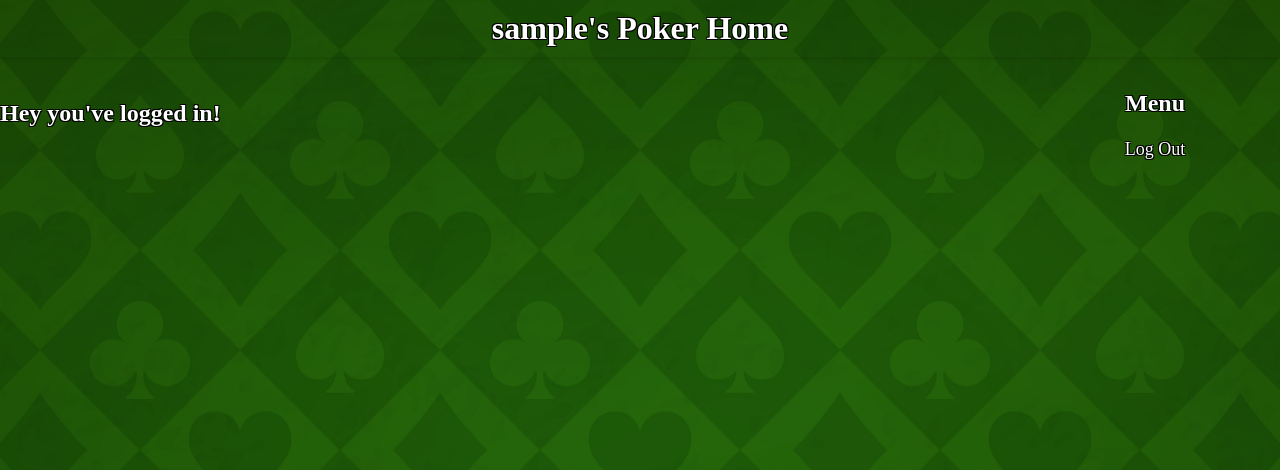
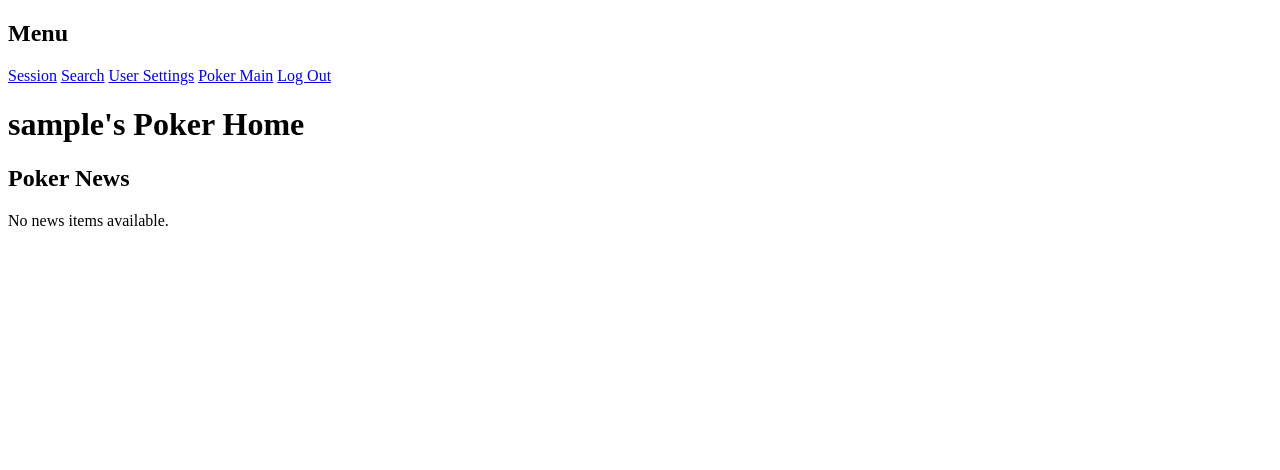
Before and after one commit to software-students-fall2023/5-final-project-lastteam, a Flask app: page / in a window 1280 px wide. Shown: the top 470 px of the page. After the commit the page ends 226 px from the top, so only its background shows below. Run offline with Flask 3, Linux system fonts and the light colour scheme; the visitor is signed in with stand-in values (Sample User, id 1).

Commit message:
completed everything except chat news and user settings

```diff
--- a/webApp/app.py
+++ b/webApp/app.py
@@ -31,7 +31,7 @@
 def home():
     if is_authenticated():
         # return render_template("pokerMain.html", show_logout_button=True)
-        return render_template("testPokerMain.html", username=session["username"])
+        return render_template("pokerMain.html", username=session["username"])
 
     return render_template("home.html")
 
@@ -39,7 +39,14 @@
 @app.route("/pokerMain")
 def poker_main():
     if is_authenticated():
-        # news_items = get_poker_news()
+        try:
+            news_items = get_poker_news()
+            print(news_items)
+        except Exception as e:
+            news_items = []
+            error_message = "Error fetching poker news."
+            # Optionally, handle the error more gracefully, perhaps logging it or informing the user
+
         # odds = None
         # hand = request.args.get("hand")
         # if hand:
@@ -54,7 +61,7 @@
         #     newsItems=news_items,
         #     odds=odds,
         # )
-        return render_template("testPokerMain.html", username=session["username"])
+        return render_template("pokerMain.html", newsItems=news_items, username=session["username"], error=error_message if 'error_message' in locals() else None)
 
     return redirect("/login")
 
@@ -177,20 +184,20 @@
 
 @app.route("/create-session", methods=["GET", "POST"])
 def create_session():
-    if is_authenticated():
-        if request.method == "POST":
-            # Process and save session data to the database
-            # Example: Retrieve data from form and insert into 'sessions' collection
-            # session_data = {
-            #     'user_id': ObjectId(session.get('user_id')),
-            #     'date': request.form.get('date'),
-            #     'buyIn': request.form.get('buyIn'),
-            #     # Add other session data fields here
-            # }
-            # sessions.insert_one(session_data)
-            return redirect("/my-sessions")
-        return render_template("createSession.html", title="Create a Session")
-    return redirect("/login")
+    if not is_authenticated():
+        return redirect("/login")
+
+    if request.method == "POST":
+        session_data = {
+            "user_id": ObjectId(session.get("user_id")),
+            "date": request.form.get("date"),
+            "buyIn": request.form.get("buyIn"),
+            "cashOut": request.form.get("cashOut"),
+        }
+        sessions.insert_one(session_data)
+        return redirect("/my-sessions")
+
+    return render_template("createSession.html")
 
 
 @app.route("/view-sessions")
@@ -219,21 +226,44 @@
 
 @app.route("/session-data")
 def session_data():
-    if is_authenticated():
-        # Fetch session data from the 'sessions' collection
-        # Example: Retrieve session data for the logged-in user
-        # user_id = session.get('user_id')
-        # user_sessions = sessions.find({'user_id': ObjectId(user_id)})
-        # Process and format the session data as needed
-        # Return the formatted data as JSON
-        return jsonify({"lineChartData": [], "histogramData": {}})
-    return redirect("/login")
+    if not is_authenticated():
+        return redirect("/login")
 
+    user_id = session.get("user_id")
+    user_sessions = sessions.find({"user_id": ObjectId(user_id)})
+    # Process and format the session data as needed
+    # Return the formatted data as JSON
+    return jsonify({"sessions": list(user_sessions)})
+
+
+
+from bson.json_util import dumps
+from datetime import datetime
 
 @app.route("/data-analysis")
 def data_analysis():
     if is_authenticated():
-        return render_template("chartPage.html")
+        user_id = session.get("user_id")
+
+        # Fetch sessions and process the data for charts
+        user_sessions = sessions.find({"user_id": ObjectId(user_id)})
+
+        # Prepare data for line chart (profit over time)
+        line_chart_data = [
+            {'date': session['date'], 'profit': session['cashOut'] - session['buyIn']}
+            for session in user_sessions
+        ]
+
+        # Prepare data for histogram (monthly profit)
+        histogram_data = {}
+        for session in user_sessions:
+            month = datetime.strptime(session['date'], "%Y-%m-%d").strftime("%b")
+            profit = session['cashOut'] - session['buyIn']
+            histogram_data[month] = histogram_data.get(month, 0) + profit
+
+        return render_template("chartPage.html",
+                               line_chart_data=dumps(line_chart_data),
+                               histogram_data=dumps(histogram_data))
 
 
 @app.route("/settings")
@@ -245,30 +275,40 @@
 
 @app.route("/settings/change-password", methods=["GET", "POST"])
 def change_password():
-    if is_authenticated():
-        if request.method == "POST":
-            # Process and update the user's password in the database
-            # Example: Retrieve data from form and update the user's password
-            # user_id = session.get('user_id')
-            # new_password = request.form.get('new_password')
-            # hashed_password = bcrypt.hashpw(new_password.encode('utf-8'), bcrypt.gensalt())
-            # poker_users.update_one({'_id': ObjectId(user_id)}, {'$set': {'password': hashed_password}})
-            return redirect("/settings?success=passwordChanged")
-        return render_template("changePassword.html")
+    if not is_authenticated():
+        return redirect("/login")
+
+    if request.method == "POST":
+        user_id = session.get("user_id")
+        new_password = request.form.get("new_password")
+        hashed_password = bcrypt.hashpw(new_password.encode("utf-8"), bcrypt.gensalt())
+        poker_users.update_one({"_id": ObjectId(user_id)}, {"$set": {"password": hashed_password}})
+        return redirect("/settings?success=passwordChanged")
+
+    return render_template("changePassword.html")
 
 
-# @app.route("/settings/change-username", methods=["GET", "POST"])
-# def change_username():
-#     if is_authenticated():
-#         if request.method == "POST":
-#             # Process and update the user's username in the database
-#             # Example: Retrieve data from form and update the user's username
-#             # user_id = session.get('user_id')
-#             # new_username = request.form.get('new_username')
-#             # poker_users.update_one({'_id': ObjectId(user_id)}, {'$set': {'username': new_username}})
-#             session["username"] = new_username
-#             return redirect("/settings?success=usernameChanged")
-#         return render_template("changeUsername.html")
+
+@app.route("/settings/change-username", methods=["GET", "POST"])
+def change_username():
+    if not is_authenticated():
+        return redirect("/login")
+
+    if request.method == "POST":
+        user_id = session.get("user_id")
+        new_username = request.form.get("new_username")
+
+        if poker_users.find_one({"username": new_username}):
+            return render_template("changeUsername.html", error="Username already exists!")
+
+        poker_users.update_one({"_id": ObjectId(user_id)}, {"$set": {"username": new_username}})
+
+        session["username"] = new_username
+
+        return redirect("/settings?success=usernameChanged")
+
+    return render_template("changeUsername.html")
+
 
 
 @app.route("/delete-account", methods=["POST"])
@@ -283,28 +323,30 @@
         return "Account and associated sessions deleted successfully."
 
 
-# @app.route("/search", methods=["GET", "POST"])
-# def search():
-#     if is_authenticated():
-#         if request.method == "POST":
-#             # Process and execute the search query
-#             # Example: Retrieve search parameters from the form and query the database
-#             # Implement your search logic here
-#             return render_template("searchResult.html", sessions=found_sessions)
-#         return render_template("search.html")
+@app.route("/search", methods=["GET", "POST"])
+def search():
+    if not is_authenticated():
+        return redirect("/login")
+
+    if request.method == "POST":
+        search_query = request.form.get("search_query")
+        return redirect(url_for("search_result", query=search_query))
+
+    return render_template("search.html")
 
 
-# @app.route("/search-result", methods=["POST"])
-# def search_result():
-#     if is_authenticated() and request.method == "POST":
-#         # Process and execute the search query
-#         # Example: Retrieve search parameters from the form and query the database
-#         # Implement your search logic here and retrieve the search results
-#         # Example: found_sessions = sessions.find({ ... })
+@app.route("/search-result", methods=["POST"])
+def search_result():
+    if not is_authenticated():
+        return redirect("/login")
 
-#         # Pass the search results to the template for rendering
-#         return render_template("searchResult.html", sessions=found_sessions)
-#     return redirect("/login")
+    search_query = request.form.get("search_query")
+    # Implement your search logic here and retrieve the search results
+    # Example: found_sessions = sessions.find({"some_field": search_query})
+    found_sessions = sessions.find({"some_field": search_query})
+
+    return render_template("searchResult.html", sessions=found_sessions)
+
 
 
 if __name__ == "__main__":
--- a/webApp/requirements.txt
+++ b/webApp/requirements.txt
@@ -1,3 +1,4 @@
 Flask
 pymongo
 bcrypt
+feedparser
--- a/webApp/templates/pokerMain.html
+++ b/webApp/templates/pokerMain.html
@@ -1,75 +1,11 @@
 <!DOCTYPE html>
 <html lang="en">
-    <script>
-
-        //global variables for limiting button press
-        let buttonPressCount = 0;
-        const maxPresses = 50;
-        window.onload = function() {
-            fetch('/getButtonPressCount')
-                .then(response => response.json())
-                .then(data => {
-                    buttonPressCount = data.count;
-                    document.getElementById('pressCount').innerText = 'Requests made: ' + buttonPressCount;
-
-                    if (buttonPressCount >= maxPresses) {
-                        document.getElementById('oddsButton').disabled = true;
-                        document.getElementById('pressCount').innerText = 'Limit reached. No more requests allowed.';
-                    }
-                })
-                .catch(error => console.error('Error fetching button press count:', error));
-        };
-
-        // Function to fetch poker odds when a user submits their hand
-        function fetchPokerOdds() {
-            const hand = document.getElementById('handInput').value;
-            if (hand) {
-
-            fetch('/incrementButtonPress', { method: 'POST' }).then(response => response.json())
-            .then(data => {
-                if (!data.allowed) {
-                    document.getElementById('oddsButton').disabled = true;
-                    document.getElementById('pressCount').innerText = 'Limit reached. No more requests allowed.';
-                    return;
-                }
-
-                buttonPressCount = data.count;
-                document.getElementById('pressCount').innerText = 'Requests made: ' + buttonPressCount;
-
-
-                fetch(`/getPokerOdds?hand=${encodeURIComponent(hand)}`)
-                    .then(response => response.json())
-                    .then(odds => {
-                        if (odds && odds.data && odds.data[0] && odds.data[0].hole_cards){
-                            const indicativeExpectedValue = odds.data[0].hole_cards.indicative_expected_value;
-                            document.getElementById('oddsResult').innerText = 'Indicative Expected Value: ' + indicativeExpectedValue;
-
-                        }else{
-                            document.getElementById('oddsResult').innerText = 'Expected value not available';
-
-                        }
-                        //document.getElementById('oddsResult').innerText = JSON.stringify(odds);
-                    })
-                    .catch(error => console.error('Error fetching poker odds:', error));
-
-
-
-
-            }).catch(error => console.error('Error incrementing button press:', error));
-
-
-            }
-            else{
-                alert('no input provided. enter [A,K,10,9,......]s for spades, c for clubs, d for diamonds, or h for heart. ')
-                console.log('hand is null');
-            }
-        }
-    </script>
 <head>
     <title>Poker Analysis Pro</title>
 </head>
 <body>
     <div class="sidebar">
+
     <h2 class="sidebar-title">Menu</h2>
     <nav class="sidebar-nav">
         <a href="/my-sessions" class="nav-item">Session</a>
@@ -83,9 +19,11 @@
     <div class="header">
         <h1>{{ username }}'s Poker Home</h1>
     </div>
+
     <div class="content-container">
         <div class="news-container">
             <h2>Poker News</h2>
+            {% if newsItems %}
                 <ul>
                     {% for newsItem in newsItems %}
                         <li>
@@ -94,15 +32,9 @@
                         </li>
                     {% endfor %}
                 </ul>
-        </div>
-        <div id="pokerOddsDisplay">
-            <form onsubmit="event.preventDefault(); fetchPokerOdds();">
-                <input type="text" id="handInput" placeholder="Enter hand">
-                <button type="submit" id="oddsButton">Get Odds</button>
-            </form>
-            <div id="pressCount">Requests made: {{ buttonPressCount }}</div>
-            <div id="warning">WARNING: do not request over 50 times, or the external API will make me broke</div>
-            <div id="oddsResult">Input Examples: Ace of Club: Ac, Nine of Spades: 9s. This calculator will give you the expected value of each poker hand at pre-flop. Odds will be displayed here.</div>
+            {% else %}
+                <p>No news items available.</p>
+            {% endif %}
         </div>
     </div>
 </body>
```
Also changed, not shown: webApp/pokerNewsFetcher.py (added, +9 -0 lines), webApp/templates/chartPage.html (+8 -9 lines). Lines whose indentation alone changed are shown as unchanged.
